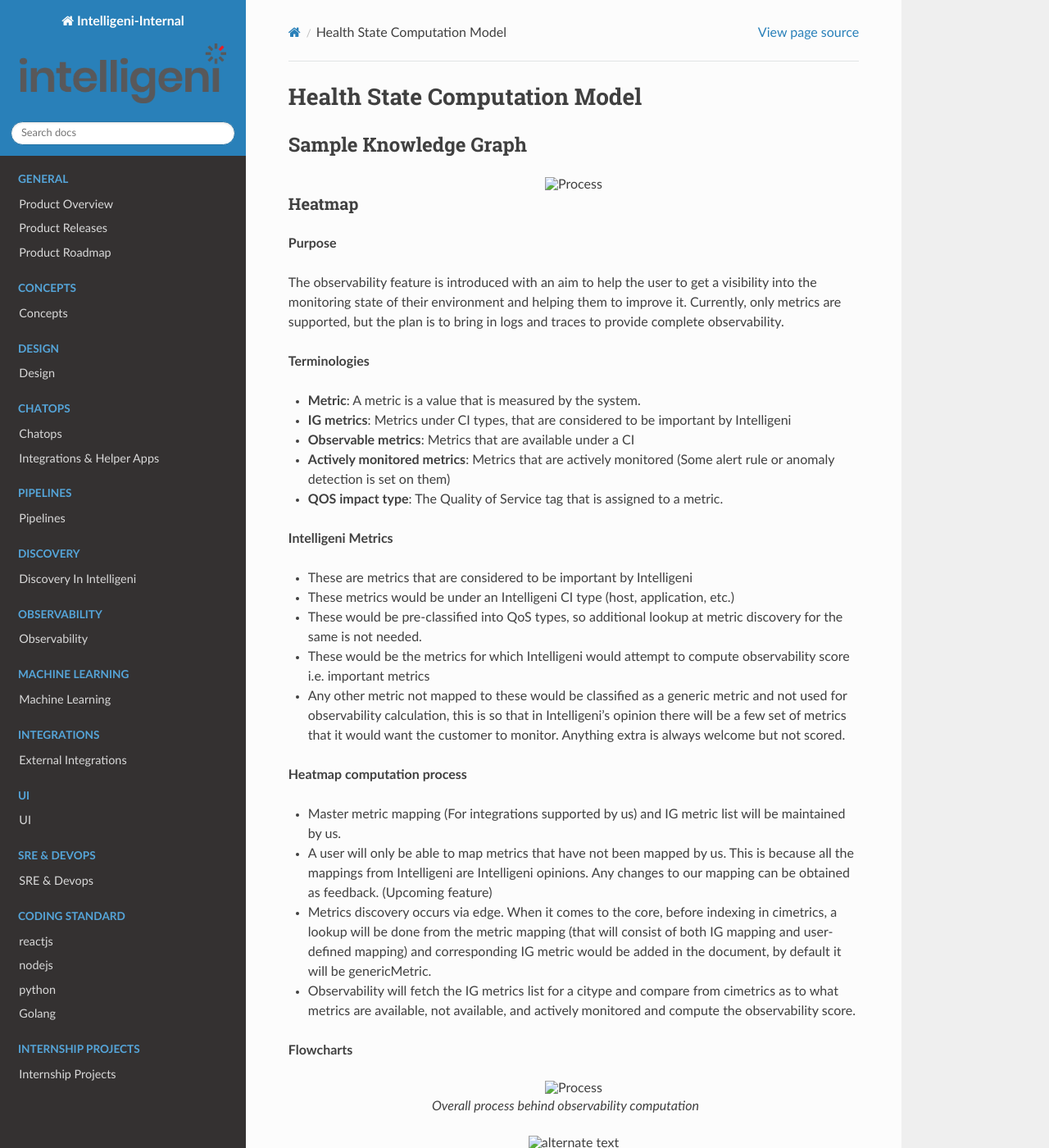
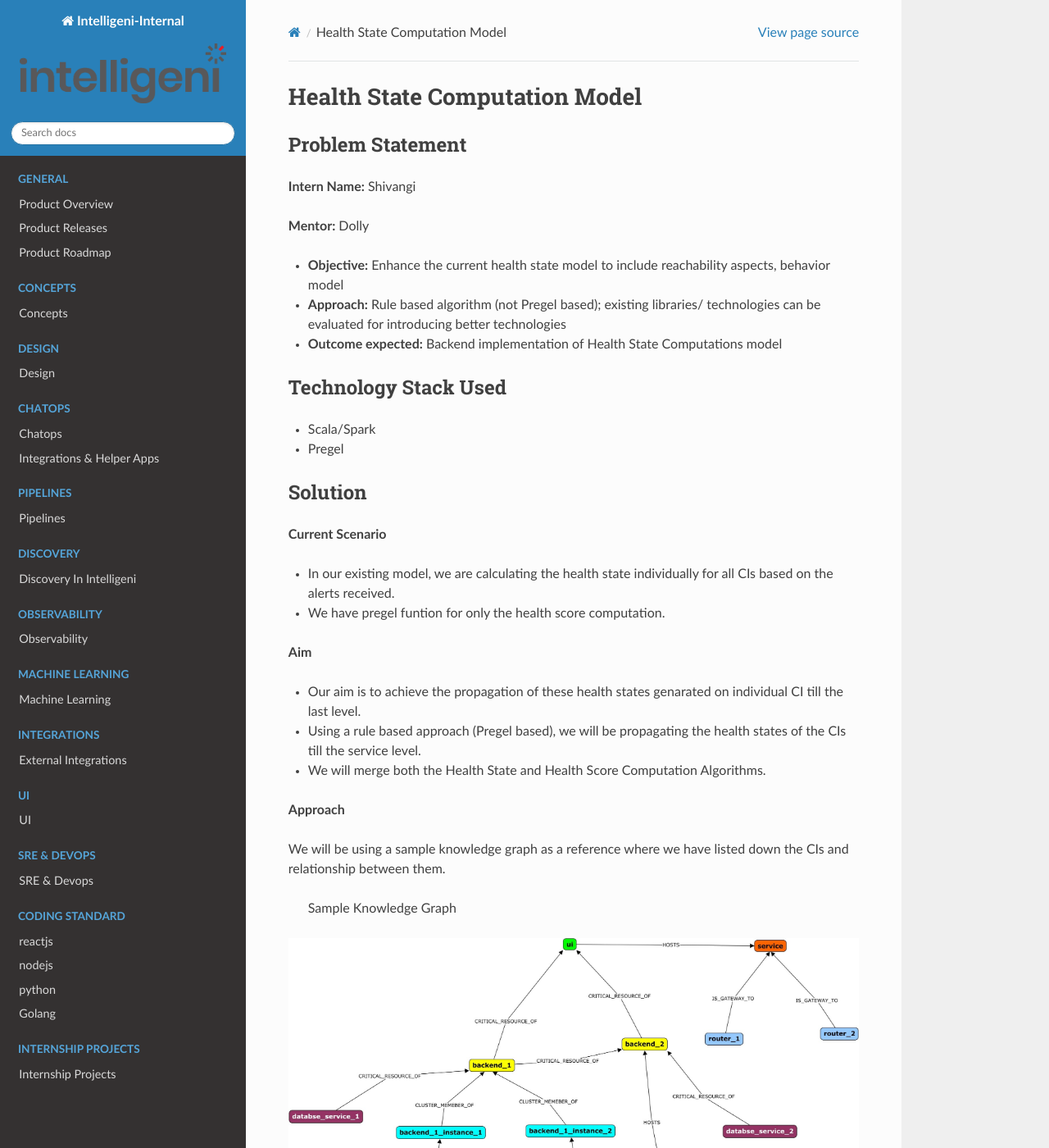
Before and after one commit to shivangi-2174/Internal-Documentation-Sample, a Sphinx documentation site: the page built from intelligeni-internal-documentation-v0.0.1/docs/source/internship-projects/healthstate.rst, in a window 1280 px wide and 1400 px high. Shown: the whole window at 82% size. Built offline with Sphinx 7.4.7 and the Read the Docs theme 2.0.0, drawn with Linux system fonts in a browser that asks for light colours; pages that are not in the unit, such as notebooks, are missing from menus; some of the changed text lies outside the part shown.

Commit message:
Update healthstate.rst

```diff
--- a/intelligeni-internal-documentation-v0.0.1/docs/source/internship-projects/healthstate.rst
+++ b/intelligeni-internal-documentation-v0.0.1/docs/source/internship-projects/healthstate.rst
@@ -1,57 +1,67 @@
 Health State Computation Model
 ================================================
 
-**************
-Sample Knowledge Graph
-**************
+Problem Statement
+########
 
-.. figure:: Picture1.PNG
+**Intern Name:** Shivangi
+
+**Mentor:** Dolly
+
+-	**Objective:** Enhance the current health state model to include reachability aspects, behavior model
+-	**Approach:** Rule based algorithm (not Pregel based); existing libraries/ technologies can be evaluated for introducing better technologies
+-	**Outcome expected:** Backend implementation of Health State Computations model
+
+Technology Stack Used
+########
+
+- Scala/Spark
+- Pregel
+
+Solution
+########
+
+**Current Scenario**
+
+- In our existing model, we are calculating the health state individually for all CIs based on the alerts received.
+- We have pregel funtion for only the health score computation.
+
+**Aim**
+
+- Our aim is to achieve the propagation of these health states genarated on individual CI till the last level.
+- Using a rule based approach (Pregel based), we will be propagating the health states of the CIs till the service level.
+- We will merge both the Health State and Health Score Computation Algorithms.
+
+**Approach**
+
+We will be using a sample knowledge graph as a reference where we have listed down the CIs and relationship between them.
+
+
+                                                                      Sample Knowledge Graph
+
+.. figure:: sampleKnowledgeGraph.jpg
     :alt: Process
     :figclass: align-center
 
-Heatmap
-########
-
-**Purpose**
-
-The observability feature is introduced with an aim to help the user to get a visibility into the monitoring state of their environment and helping them to improve it. Currently, only metrics are supported, but the plan is to bring in logs and traces to provide complete observability.
 
 
-**Terminologies**
+**Tabular Representation of above sample graph**
 
-- **Metric**: A metric is a value that is measured by the system.
-- **IG metrics**: Metrics under CI types, that are considered to be important by Intelligeni
-- **Observable metrics**: Metrics that are available under a CI
-- **Actively monitored metrics**: Metrics that are actively monitored (Some alert rule or anomaly detection is set on them)
-- **QOS impact type**: The Quality of Service tag that is assigned to a metric.
+For sample date, we are assuming some of the CIs to be in active state which means that they have received some alerts which causes change in their health state. We are maintaining a Set datatype which well serve 2 purposes.
 
-**Intelligeni Metrics**
+- to store all the health states propagated from different CIs.
+- Set will store unique values.
 
-- These are metrics that are considered to be important by Intelligeni
-- These metrics would be under an Intelligeni CI type (host, application, etc.)
-- These would be pre-classified into QoS types, so additional lookup at metric discovery for the same is not needed.
-- These would be the metrics for which Intelligeni would attempt to compute observability score i.e. important metrics
-- Any other metric not mapped to these would be classified as a generic metric and not used for observability calculation, this is so that in Intelligeni’s opinion there will be a few set of metrics that it would want the customer to monitor. Anything extra is always welcome but not scored.
+To propagate the health states, we have maintained a rulebook.json file which stores data in the given format.
 
-**Heatmap computation process**
+.. figure:: rulebook.png
+    :alt: Process
+    :figclass: align-center
 
-- Master metric mapping (For integrations supported by us) and IG metric list will be maintained by us.
-- A user will only be able to map metrics that have not been mapped by us. This is because all the mappings from Intelligeni are Intelligeni opinions. Any changes to our mapping can be obtained as feedback. (Upcoming feature)
-- Metrics discovery occurs via edge. When it comes to the core, before indexing in cimetrics, a lookup will be done from the metric mapping (that will consist of both IG mapping and user-defined mapping) and corresponding IG metric would be added in the document, by default it will be genericMetric.
-- Observability will fetch the IG metrics list for a citype and compare from cimetrics as to what metrics are available, not available, and actively monitored and compute the observability score.
 
-**Flowcharts**
+Using this
 
 
 
-.. figure:: end-to-end-flow.JPG
-    :alt: Process
-    :figclass: align-center
-
-    Overall process behind observability computation
-
-.. figure:: heatmap-compute.JPG
-    :alt: alternate text
-    :figclass: align-center
-
-    Observability heatmap computation
+Result
+######
```
